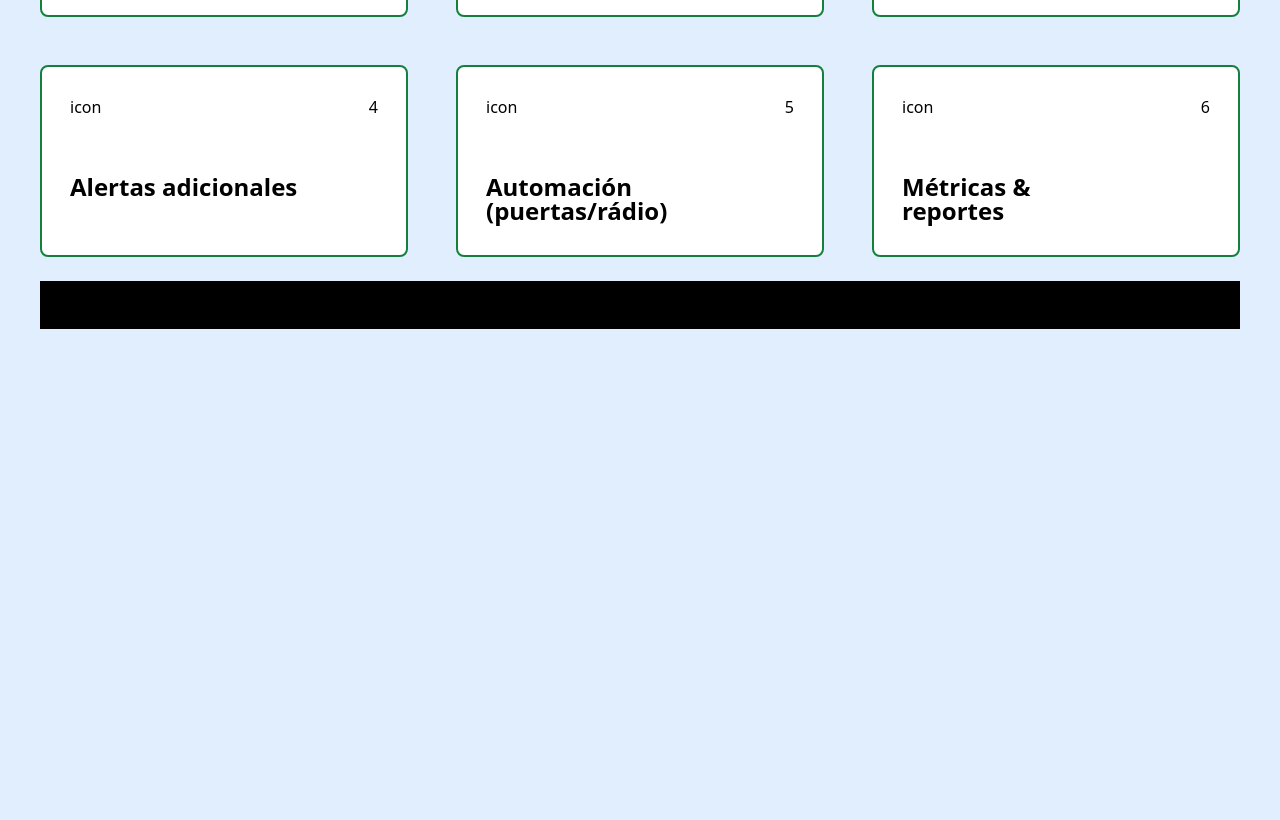
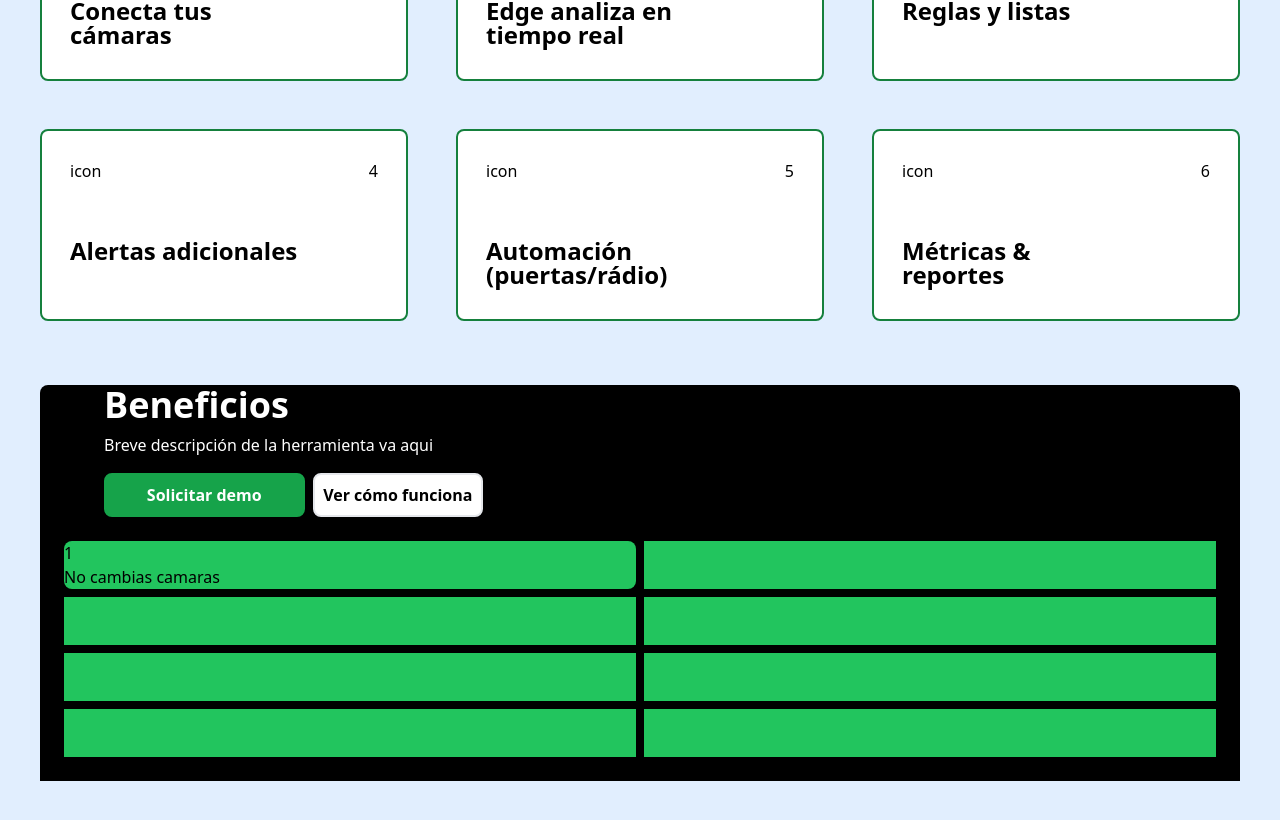
Before and after one commit to davidrivadeneyra/suite-ia, a React (Vite) app: page / in a window 1280 px wide. Shown: the part 2408-3228 px from the top of the page. Before the commit the page ends 2809 px from the top, so only its background shows below. Built offline with nearby package versions, Linux system fonts and the light colour scheme.

Commit message:
Avanzando con la section BENEFICIOS, CASI LISTA

```diff
--- a/src/App.jsx
+++ b/src/App.jsx
@@ -80,7 +80,7 @@ function App() {
 
 			</section>
 			{/**MODULOS CLAVE */}
-			<section className="flex flex-col gap-3 lg:flex-row lg:justify-between p-16 rounded-lg bg-white">
+			<section className="flex flex-col gap-3 lg:flex-row lg:justify-between p-16 rounded-lg bg-white mb-16">
 				<div>
 					<h2 className="font-bold text-4xl">Módulos clave</h2>
 					<img/>
@@ -125,7 +125,7 @@ function App() {
 				</div>
 			</section>
 			{/**COMO FUNCIONA */}{/**Para no cambiar el comportamiento, se utilizo space */}
-			<section className="space-y-11">
+			<section className="space-y-11 mb-16">
 				<div className="flex flex-col md:pl-16 md:w-[443px] ">
 					<h2 className="font-bold text-4xl mb-2">Cómo funciona</h2>
 					<span className="mb-4">Breve descripción de la herramienta va aqui</span>
@@ -183,66 +183,25 @@ function App() {
 
 			</section>
 
-
-
-
-  {/**GRID DE NIVEL NOOB */}
-{/**<div className="grid grid-cols-1 grid-rows-6 md:grid-cols-2 md:grid-rows-3 md:gap-x-6 md:gap-y-6 lg:grid-cols-3 lg:grid-rows-2 lg:gap-x-6 lg:gap-y-6 [&>*]:m-0">
-					<div className="lg:w-80 lg:h-48 md:w-72 bg-white rounded-lg border-green-700 border-2 ">
-						<div className="flex justify-between p-7">
-							<span>icon</span>
-						<span>1</span>
-						</div>
-						<p className="p-7 font-bold text-2xl w-4/5 leading-none">Conecta tus cámaras</p>
-					</div>
-					<div className="lg:w-80 lg:h-48 md:w-72 bg-white rounded-lg border-green-700 border-2 ">
-						<div className="flex justify-between p-7">
-							<span>icon</span>
-						<span>2</span>
-						</div>
-						<p className="p-7 font-bold text-2xl w-4/5  leading-none">Edge analiza en tiempo real</p>
-					</div><div className="lg:w-80 lg:h-48 md:w-72 bg-white rounded-lg border-green-700 border-2 ">
-						<div className="flex justify-between p-7">
-							<span>icon</span>
-						<span>3</span>
-						</div>
-						<p className="p-7 font-bold text-2xl w-4/5  leading-none">Reglas y listas</p>
-					</div><div className="lg:w-80 lg:h-48 md:w-72 bg-white rounded-lg border-green-700 border-2 ">
-						<div className="flex justify-between p-7">
-							<span>icon</span>
-						<span>4</span>
-						</div>
-						<p className="p-7 font-bold text-2xl w-4/5  leading-none">Alertas adicionales</p>
-					</div><div className="lg:w-80 lg:h-48 md:w-72 bg-white rounded-lg border-green-700 border-2 ">
-						<div className="flex justify-between p-7">
-							<span>icon</span>
-						<span>5</span>
-						</div>
-						<p className="p-7 font-bold text-2xl w-4/5  leading-none">Automación (puertas/rádio)</p>
-					</div><div className="lg:w-80 lg:h-48 md:w-72 bg-white rounded-lg border-green-700 border-2 ">
-						<div className="flex justify-between p-7">
-							<span>icon</span>
-						<span>6</span>
-						</div>
-						<p className="p-7 font-bold text-2xl w-4/5  leading-none">Métricas & reportes</p>
-					</div>
-				</div> */}
-
 			{/**BENEFICIOS */}
-			<section>
-				<div>
-					<h2></h2>
-					<p></p>
-					<div>
-						<button></button>
-						<button></button>
+			<section className="bg-black rounded-lg">
+				<div className="flex flex-col md:pl-16 md:w-[443px] ">
+					<h2 className="font-bold text-4xl text-white mb-2">Beneficios</h2>
+					<span className="text-white mb-4">Breve descripción de la herramienta va aqui</span>
+					<div className="flex flex-col gap-2 md:flex-row ">
+						<button className="bg-green-600 text-white py-2 px-2 font-bold rounded-lg border-green-600 border-2 md:flex-[1.2]">
+							Solicitar demo
+						</button>
+						<button className="bg-white tex-black  py-2 px-2 font-bold rounded-lg border-2 md:flex-[1]">
+							Ver cómo funciona
+						</button>
 					</div>
 				</div>
 				{/**GRID */}
-				<div className="grid grid-cols-2 bg-black p-6 mx-auto">
-					<div className="bg-green-500">
-						<span></span>
-						<h3></h3>
+				<div className="grid grid-cols-1  md:grid-cols-2 md:grid-rows-4 bg-black p-6 mx-auto gap-2">
+					<div className="bg-green-500 justify-items-start items-start  rounded-lg">
+						<span>1</span>
+						<h3>No cambias camaras</h3>
 					</div>
 					<div className="bg-green-500">
 						<span></span>
```
